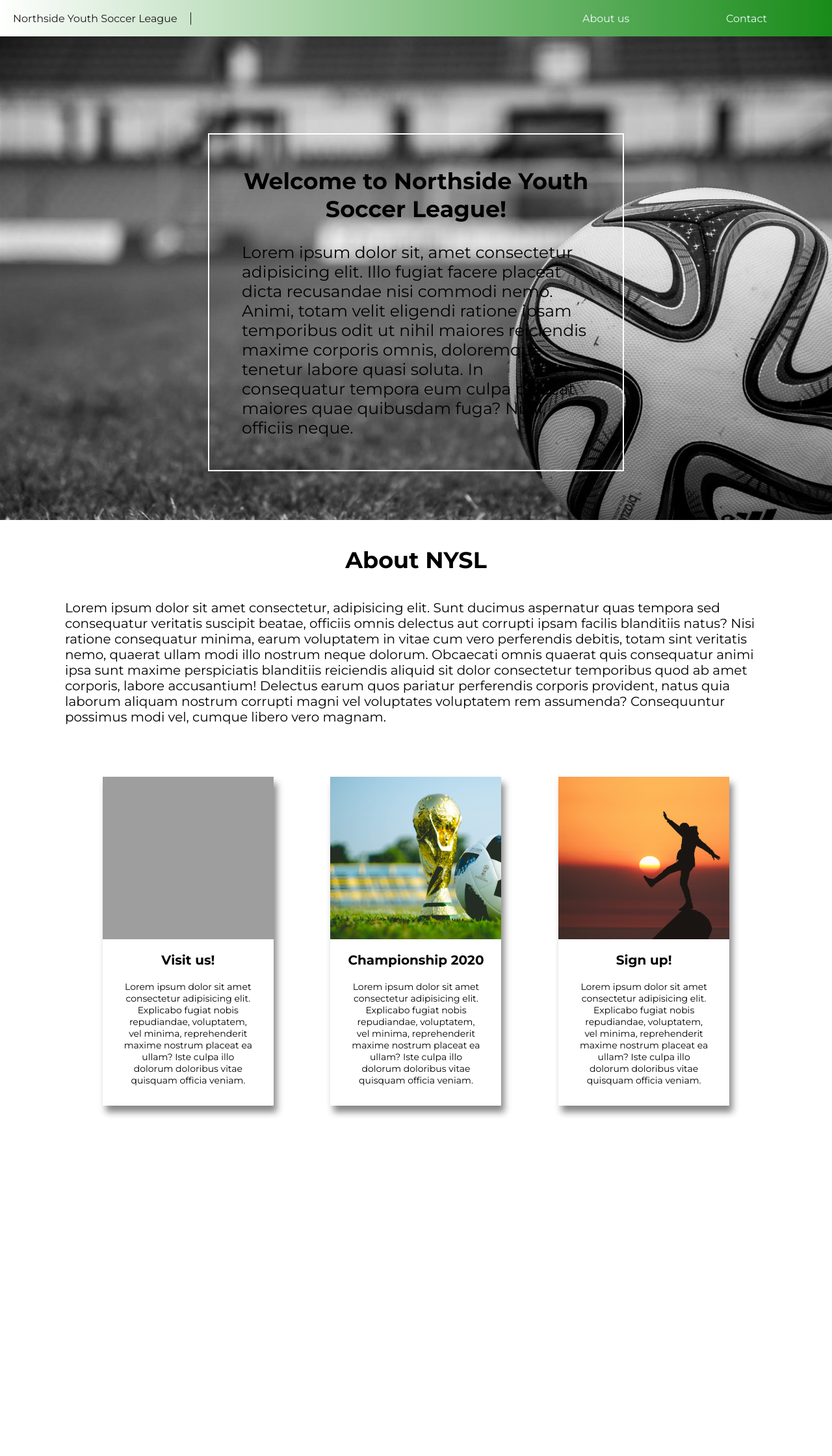
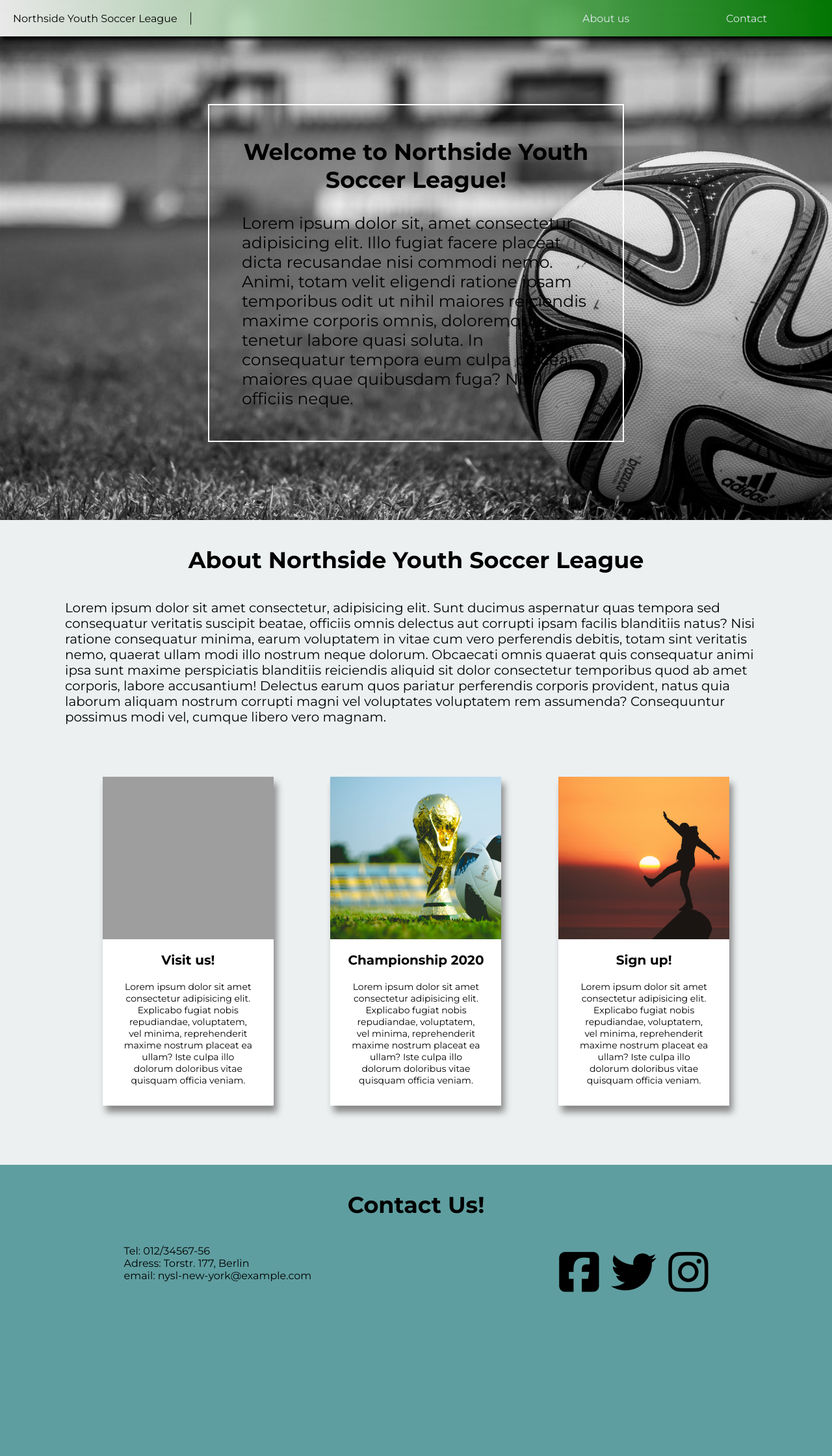
Before and after one commit to ZoltanSzokodi/Ubiqum-SoccerLeague, a plain HTML site: page index.html in a window 1280 px wide. Shown: the whole page at 65% size. Before the commit the page ends 1721 px from the top, so only its background shows below. Drawn offline with Linux system fonts and the light colour scheme; grey boxes are pictures that could not be loaded.

Commit message:
HTML done, basic styling added

```diff
--- a/index.html
+++ b/index.html
@@ -16,7 +16,7 @@
       <div class="navbar-logo">Northside Youth Soccer League</div>
       <div class="navbar-links">
         <a href="#about">About us</a>
-        <a href="#">Contact</a>
+        <a href="#contact">Contact</a>
       </div>
     </nav>
 
@@ -31,7 +31,7 @@
     </div>
 
     <div id="about" class="about-container">
-      <h2>About NYSL</h2>
+      <h2>About Northside Youth Soccer League</h2>
       <div class="about-text">Lorem ipsum dolor sit amet consectetur, adipisicing elit. Sunt ducimus aspernatur quas
         tempora sed consequatur veritatis suscipit beatae, officiis omnis delectus aut corrupti ipsam facilis blanditiis
         natus? Nisi ratione consequatur minima, earum voluptatem in vitae cum vero perferendis debitis, totam sint
@@ -74,10 +74,31 @@
         </div>
       </div>
     </div>
+
+    <div id="contact" class="contact-container">
+      <h2>Contact Us!</h2>
+      <div class="contact-details-container">
+        <div class="contact-details">
+          <ul class="contact-details-list">
+            <li>Tel: 012/34567-56</li>
+            <li>Adress: Torstr. 177, Berlin</li>
+            <li>email: nysl-new-york@example.com</li>
+          </ul>
+        </div>
+
+        <div class="contact-social-media">
+          <i class="fab fa-facebook-square"></i>
+          <i class="fab fa-twitter"></i>
+          <i class="fab fa-instagram"></i>
+        </div>
+      </div>
+    </div>
+
+
   </div>
 
   </div>
-
+  <script src="https://kit.fontawesome.com/cc172959f2.js" crossorigin="anonymous"></script>
 </body>
 
 </html>
--- a/styles/main.css
+++ b/styles/main.css
@@ -17,18 +17,24 @@
 }
 
 .navbar {
+  position: fixed; /* Set the navbar to fixed position */
+  top: 0; /* Position the navbar at the top of the page */
+  width: 100%;
+  height: 7vh;
+  grid-column-start: 1;
+  grid-column-end: 13;
+  /* grid-row-start: 1;
+  grid-row-end: 8; */
   font-size: 1.6rem;
   display: flex;
   flex-wrap: nowrap;
   flex-direction: row;
   justify-content: space-between;
   background-color: grey;
-  grid-column-start: 1;
-  grid-column-end: 13;
-  grid-row-start: 1;
-  grid-row-end: 8;
   background-image: linear-gradient(to right, white , green);
   opacity: 0.9;
+  box-shadow: 5px 5px 5px black;
+  z-index: 10;
 }
 
 .navbar-logo {
@@ -64,7 +70,7 @@
 .show-case {
   grid-column-start: 1;
   grid-column-end: 13;
-  grid-row-start: 8;
+  grid-row-start: 1;
   grid-row-end: 101;
   position: relative;
   background-image: url(../img/show.jpeg);
@@ -106,8 +112,8 @@
   grid-column-start: 1;
   grid-column-end: 13;
   grid-row-start: 101;
-  grid-row-end: 201;
-  background-color: white;
+  grid-row-end: 225;
+  background-color: #ecf0f1;
   display: flex;
   flex-direction: column;
   align-items: center;
@@ -139,10 +145,11 @@
   width: 25%;
   height: auto;
   transition: 0.3s ease-in-out;
+  background-color: white;
 }
 
 .about-card:hover {
-  transform: scale(1.05);
+  transform: scale(1.02);
   box-shadow: 5px 10px 10px #888888;
 }
 
@@ -178,3 +185,41 @@
   font-size: 1.4rem;
   padding: 0 3rem 3rem;
 }
+
+/* CONTACT SECTION */
+
+.contact-container {
+  grid-column-start: 1;
+  grid-column-end: 13;
+  grid-row-start: 225;
+  grid-row-end: 281;
+  background-color: cadetblue;
+  display: flex;
+  flex-direction: column;
+  justify-content: flex-start;
+  align-items: center;
+}
+
+.contact-container h2 {
+  padding: 4rem;
+  font-size: 3.5rem;
+}
+
+.contact-details-container {
+  display: flex;
+  flex-direction: row;
+  width: 100%;
+  justify-content: space-around;
+}
+
+.contact-details-list {
+  font-size: 1.6rem;
+}
+
+.contact-details-list li {
+  list-style: none;
+}
+
+.contact-social-media {
+  font-size: 7rem;
+}
```
